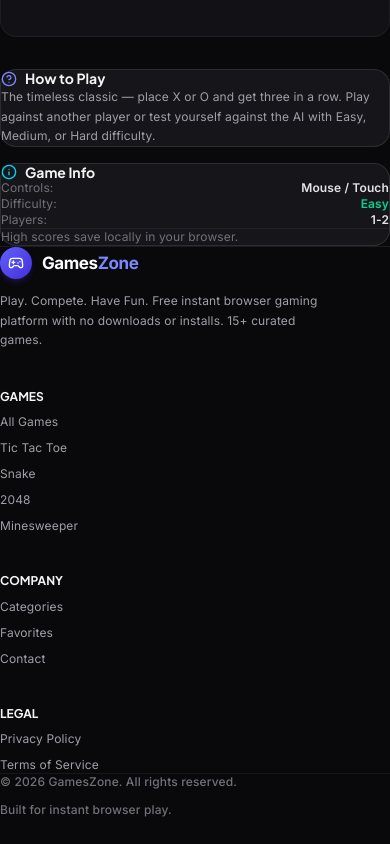
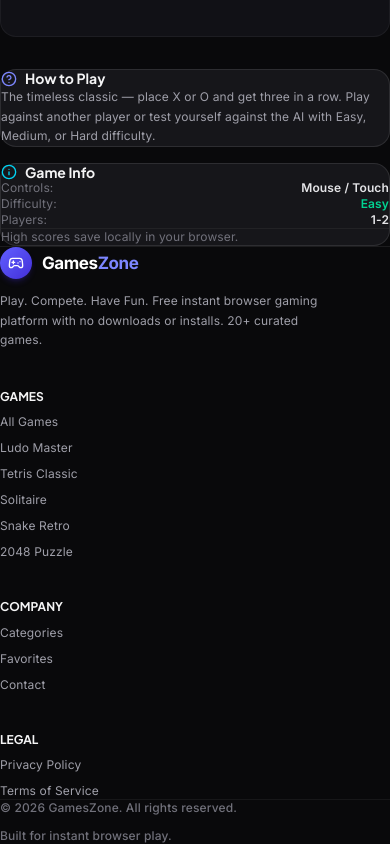
Before and after one commit to Kabinshankar/gameszone, a Next.js app: page /games/tic-tac-toe in a window 390 px wide. Shown: the part 2389-3233 px from the top of the page. Before the commit the page ends 3207 px from the top, so only its background shows below. Built offline with nearby package versions, Linux system fonts and the light colour scheme; no server answers.

Commit message:
Optimize cross-device compatibility: dynamic viewport, touch manipulation, mobile d-pads, and safe area insets

```diff
--- a/app/globals.css
+++ b/app/globals.css
@@ -137,12 +137,25 @@
   color: var(--text-primary);
   font-family: var(--font-inter), system-ui, -apple-system, sans-serif;
   min-height: 100vh;
+  min-height: 100dvh;
   overflow-x: hidden;
   font-size: 14px;
   line-height: 1.5;
   letter-spacing: 0.01em;
   -webkit-font-smoothing: antialiased;
   -moz-osx-font-smoothing: grayscale;
+  padding-bottom: env(safe-area-inset-bottom, 0px);
+}
+
+/* Touch & Mobile Optimizations */
+button, a, input, select, [role="button"] {
+  touch-action: manipulation;
+  -webkit-tap-highlight-color: transparent;
+}
+
+canvas {
+  max-width: 100%;
+  height: auto;
 }
 
 /* ============ TYPOGRAPHY ============ */
--- a/app/layout.tsx
+++ b/app/layout.tsx
@@ -1,9 +1,20 @@
-import type { Metadata } from 'next';
+import type { Metadata, Viewport } from 'next';
 import { Inter, Plus_Jakarta_Sans } from 'next/font/google';
 import Script from 'next/script';
 import './globals.css';
 import Navbar from '@/components/Navbar';
 import Footer from '@/components/Footer';
+
+export const viewport: Viewport = {
+  width: 'device-width',
+  initialScale: 1,
+  maximumScale: 5,
+  userScalable: true,
+  themeColor: [
+    { media: '(prefers-color-scheme: dark)', color: '#06060c' },
+    { media: '(prefers-color-scheme: light)', color: '#f8fafc' },
+  ],
+};
 
 const inter = Inter({
   subsets: ['latin'],
--- a/components/Footer.tsx
+++ b/components/Footer.tsx
@@ -19,7 +19,7 @@
               </span>
             </Link>
             <p className="text-xs sm:text-sm text-zinc-400 leading-relaxed">
-              Play. Compete. Have Fun. Free instant browser gaming platform with no downloads or installs. 15+ curated games.
+              Play. Compete. Have Fun. Free instant browser gaming platform with no downloads or installs. 20+ curated games.
             </p>
           </div>
 
@@ -27,10 +27,11 @@
           <div className="flex flex-col gap-2.5 text-xs sm:text-sm">
             <h4 className="text-xs font-bold uppercase tracking-widest text-zinc-200 mb-1">Games</h4>
             <Link href="/games" className="text-zinc-400 hover:text-white transition-colors">All Games</Link>
-            <Link href="/games/tic-tac-toe" className="text-zinc-400 hover:text-white transition-colors">Tic Tac Toe</Link>
-            <Link href="/games/snake" className="text-zinc-400 hover:text-white transition-colors">Snake</Link>
-            <Link href="/games/2048" className="text-zinc-400 hover:text-white transition-colors">2048</Link>
-            <Link href="/games/minesweeper" className="text-zinc-400 hover:text-white transition-colors">Minesweeper</Link>
+            <Link href="/games/ludo" className="text-zinc-400 hover:text-white transition-colors">Ludo Master</Link>
+            <Link href="/games/tetris" className="text-zinc-400 hover:text-white transition-colors">Tetris Classic</Link>
+            <Link href="/games/solitaire" className="text-zinc-400 hover:text-white transition-colors">Solitaire</Link>
+            <Link href="/games/snake" className="text-zinc-400 hover:text-white transition-colors">Snake Retro</Link>
+            <Link href="/games/2048" className="text-zinc-400 hover:text-white transition-colors">2048 Puzzle</Link>
           </div>
 
           {/* Company Column */}
--- a/games/Tetris.tsx
+++ b/games/Tetris.tsx
@@ -737,23 +737,23 @@
       </div>
 
       {/* Mobile Controls */}
-      <div className="flex gap-2 sm:hidden mt-2">
-        <button onPointerDown={moveLeft} className="w-12 h-12 rounded-xl bg-zinc-800 border border-white/10 flex items-center justify-center active:bg-zinc-700 transition-colors">
+      <div className="grid grid-cols-6 gap-1.5 sm:hidden mt-2 w-full max-w-[340px]">
+        <button onPointerDown={moveLeft} aria-label="Move Left" className="h-11 rounded-xl bg-zinc-800 border border-white/10 flex items-center justify-center active:bg-zinc-700 transition-colors">
           <ArrowLeft className="w-5 h-5 text-zinc-300" />
         </button>
-        <button onPointerDown={rotate} className="w-12 h-12 rounded-xl bg-zinc-800 border border-white/10 flex items-center justify-center active:bg-zinc-700 transition-colors">
+        <button onPointerDown={rotate} aria-label="Rotate" className="h-11 rounded-xl bg-zinc-800 border border-white/10 flex items-center justify-center active:bg-zinc-700 transition-colors">
           <RotateCw className="w-5 h-5 text-zinc-300" />
         </button>
-        <button onPointerDown={moveDown} className="w-12 h-12 rounded-xl bg-zinc-800 border border-white/10 flex items-center justify-center active:bg-zinc-700 transition-colors">
+        <button onPointerDown={moveDown} aria-label="Soft Drop" className="h-11 rounded-xl bg-zinc-800 border border-white/10 flex items-center justify-center active:bg-zinc-700 transition-colors">
           <ArrowDown className="w-5 h-5 text-zinc-300" />
         </button>
-        <button onPointerDown={moveRight} className="w-12 h-12 rounded-xl bg-zinc-800 border border-white/10 flex items-center justify-center active:bg-zinc-700 transition-colors">
+        <button onPointerDown={moveRight} aria-label="Move Right" className="h-11 rounded-xl bg-zinc-800 border border-white/10 flex items-center justify-center active:bg-zinc-700 transition-colors">
           <ArrowRight className="w-5 h-5 text-zinc-300" />
         </button>
-        <button onPointerDown={hardDrop} className="w-12 h-12 rounded-xl bg-cyan-800/60 border border-cyan-500/30 flex items-center justify-center active:bg-cyan-700/60 transition-colors text-[10px] font-bold text-cyan-300">
+        <button onPointerDown={hardDrop} aria-label="Hard Drop" className="h-11 rounded-xl bg-cyan-800/60 border border-cyan-500/30 flex items-center justify-center active:bg-cyan-700/60 transition-colors text-[10px] font-bold text-cyan-300">
           DROP
         </button>
-        <button onPointerDown={doHold} className="w-12 h-12 rounded-xl bg-zinc-800 border border-white/10 flex items-center justify-center active:bg-zinc-700 transition-colors text-[10px] font-bold text-zinc-400">
+        <button onPointerDown={doHold} aria-label="Hold Piece" className="h-11 rounded-xl bg-zinc-800 border border-white/10 flex items-center justify-center active:bg-zinc-700 transition-colors text-[10px] font-bold text-zinc-400">
           HOLD
         </button>
       </div>
```
